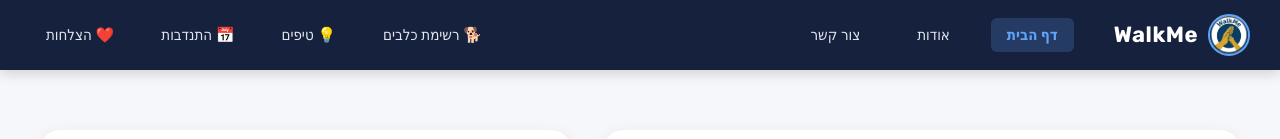
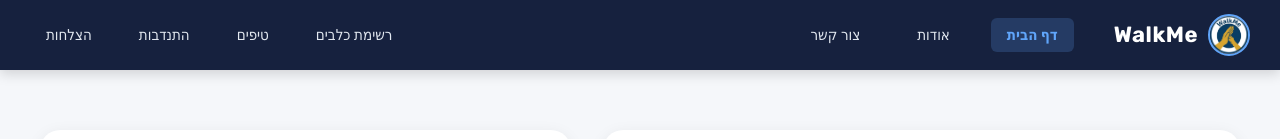
Before and after one commit to tuvalshemer-jpg/WalkmeHomepage, a plain HTML site: page index.html in a window 1280 px wide. Shown: the top 139 px of the page. Drawn offline with Linux system fonts and the light colour scheme.

Commit message:
Update index.html

```diff
--- a/index.html
+++ b/index.html
@@ -34,10 +34,10 @@
     <div class="secondary-nav">
     <nav aria-label="ניווט משני"
         <ul class="secondary-nav-list">
-          <li><a href="#" title="בקרוב">🐕 רשימת כלבים</a></li>
-          <li><a href="#" title="בקרוב">💡 טיפים</a></li>
-          <li><a href="#" title="בקרוב">📅 התנדבות</a></li>
-          <li><a href="#" title="בקרוב">❤️ הצלחות</a></li>
+          <li><a href="#" title="בקרוב">רשימת כלבים</a></li>
+          <li><a href="#" title="בקרוב">טיפים</a></li>
+          <li><a href="#" title="בקרוב">התנדבות</a></li>
+          <li><a href="#" title="בקרוב">הצלחות</a></li>
         </ul>
       </nav>
     </div>
```
